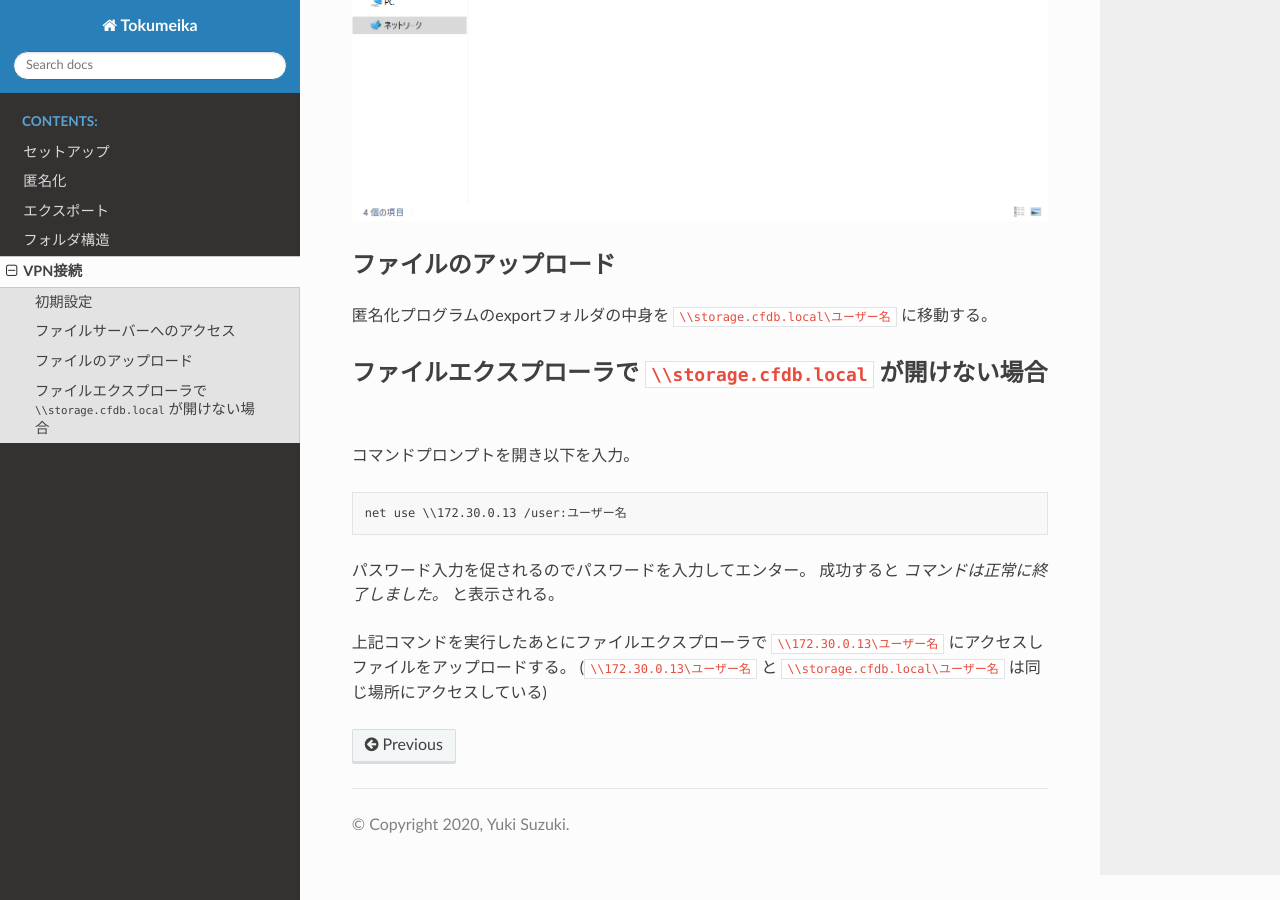
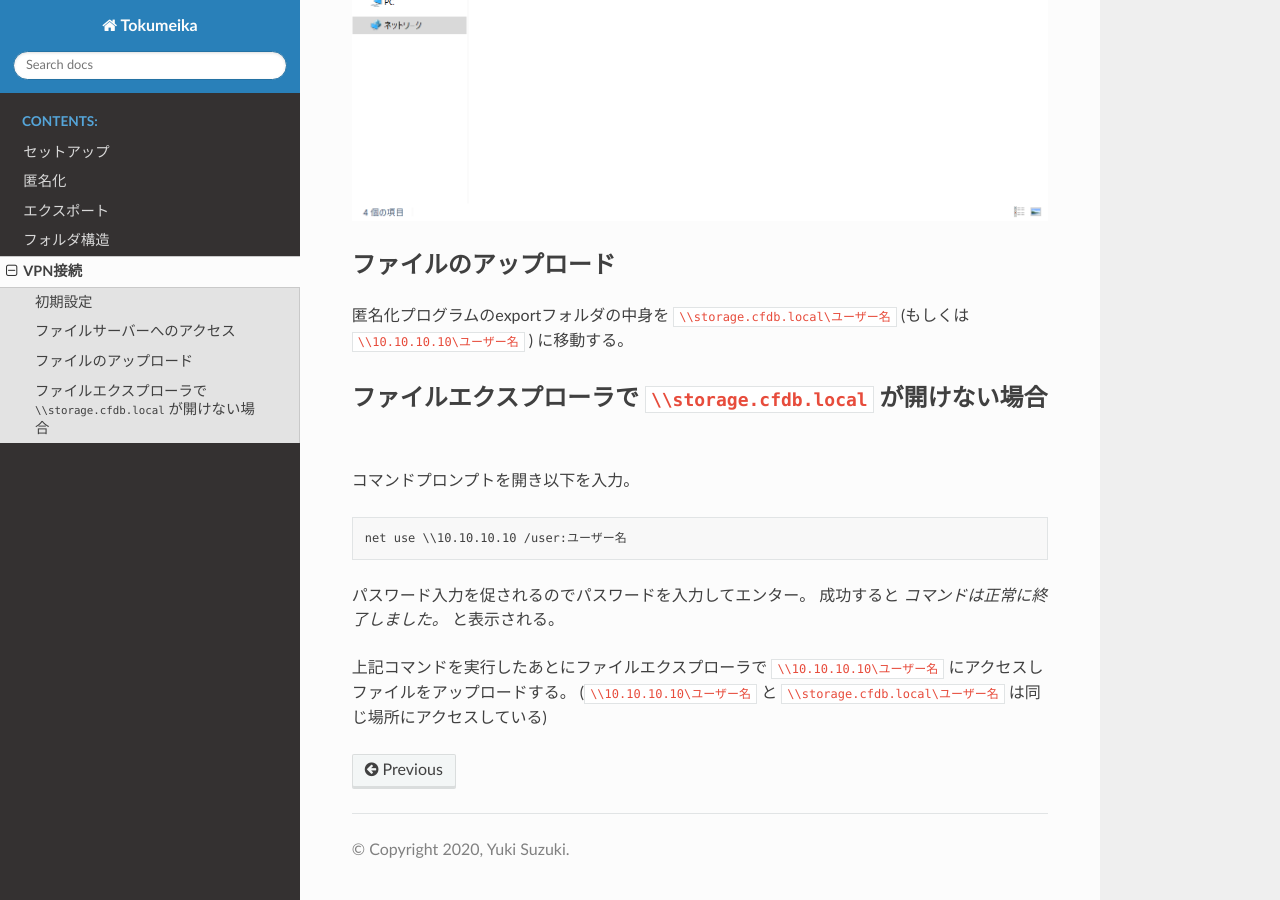
Before and after one commit to ykszk/Tokumeika, a Sphinx documentation site: the page built from docs/source/vpn/vpn.rst, in a window 1280 px wide and 900 px high, scrolled down 5735 px. Built offline with Sphinx 7.4.7 and the Read the Docs theme 2.0.0, drawn with Linux system fonts in a browser that asks for light colours.

Commit message:
Update addresses

```diff
--- a/docs/source/setup.rst
+++ b/docs/source/setup.rst
@@ -4,7 +4,7 @@
 ダウンロード
 ------------
 
-`配布サイト <https://github.com/yk-szk/Tokumeika/releases>`_ から最新版の ``tokumeika-manager-XXX-win32-x64.zip`` をダウンロードする
+`配布サイト <https://github.com/ykszk/Tokumeika/releases>`_ から最新版の ``tokumeika-manager-XXX-win32-x64.zip`` をダウンロードする
 
 .. figure:: images/download.jpg
 
@@ -65,7 +65,7 @@ export
 
 最新版への更新とデータ引き継ぎ
 --------------------------------
-`配布サイト <https://github.com/yk-szk/Tokumeika/releases>`_ から最新版の ``tokumeika-manager-XXX-win32-x64.zip`` をダウンロードして展開する。
+`配布サイト <https://github.com/ykszk/Tokumeika/releases>`_ から最新版の ``tokumeika-manager-XXX-win32-x64.zip`` をダウンロードして展開する。
 古いバージョンのフォルダから以下のフォルダを新しいバージョンのフォルダにコピーする。
 
 * config
--- a/docs/source/vpn/vpn.rst
+++ b/docs/source/vpn/vpn.rst
@@ -66,7 +66,7 @@ Public, Share等のフォルダが表示されれば成功
 ファイルのアップロード
 --------------------------
 
-匿名化プログラムのexportフォルダの中身を :file:`\\\\\\storage.cfdb.local\\ユーザー名` に移動する。
+匿名化プログラムのexportフォルダの中身を :file:`\\\\\\storage.cfdb.local\\ユーザー名` (もしくは :file:`\\\\\\10.10.10.10\\ユーザー名` ) に移動する。
 
 ファイルエクスプローラで :file:`\\\\\\storage.cfdb.local` が開けない場合
 ------------------------------------------------------------------------------
@@ -75,10 +75,10 @@ Public, Share等のフォルダが表示されれば成功
 
 .. code:: bat
 
-    net use \\172.30.0.13 /user:ユーザー名
+    net use \\10.10.10.10 /user:ユーザー名
 
 パスワード入力を促されるのでパスワードを入力してエンター。
 成功すると `コマンドは正常に終了しました。` と表示される。
 
-上記コマンドを実行したあとにファイルエクスプローラで :file:`\\\\\\172.30.0.13\\ユーザー名` にアクセスしファイルをアップロードする。
-(:file:`\\\\\\172.30.0.13\\ユーザー名` と :file:`\\\\\\storage.cfdb.local\\ユーザー名` は同じ場所にアクセスしている)
+上記コマンドを実行したあとにファイルエクスプローラで :file:`\\\\\\10.10.10.10\\ユーザー名` にアクセスしファイルをアップロードする。
+(:file:`\\\\\\10.10.10.10\\ユーザー名` と :file:`\\\\\\storage.cfdb.local\\ユーザー名` は同じ場所にアクセスしている)
```
Also changed, not shown: README.md (+1 -1 lines).
